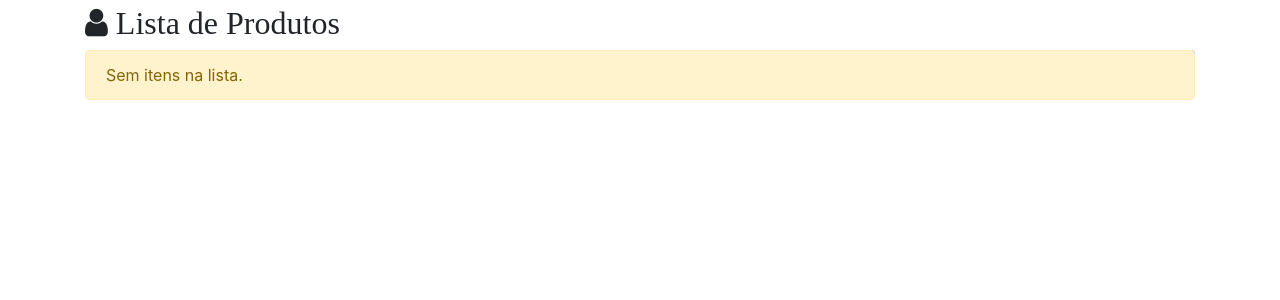
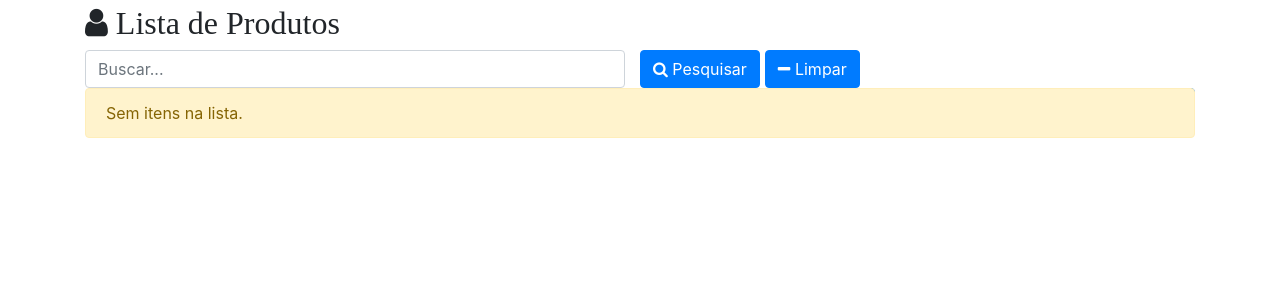
Before and after one commit to silveriomm/django_estoque, a Django app: template projeto/produto/templates/produto_list.html in a window 1280 px wide. Shown: the part 56-356 px from the top of the page. Run offline with Django 3.2, Linux system fonts and the light colour scheme; the template is opened without the code that fills it, so the values that code supplies are empty; some libraries are stand-ins or nearby versions.

Commit message:
adicionado busca em produtos

```diff
--- a/projeto/core/static/js/estoque_entrada.js
+++ b/projeto/core/static/js/estoque_entrada.js
@@ -31,8 +31,7 @@
 
     // Cria um span para mostrar o saldo na tela.
     $('label[for="id_estoque-' + (count) + '-saldo"]').append('<span id="id_estoque-' + (count) + '-saldo-span" class="lead" style="padding-left: 10px;"></span>')
-    // Cria um campo com o estoque inicial.
-    $('label[for="id_estoque-' + (count) + '-saldo"]').append('<input id="id_estoque-' + (count) + '-inicial" class="form-control" type="hidden" />')
+
   });
 
 let estoque
--- a/projeto/produto/templates/produto_list.html
+++ b/projeto/produto/templates/produto_list.html
@@ -8,14 +8,29 @@
 
 <div class="page-header">
     <h2><i class="fa fa-user">  Lista de Produtos</i></h2>
-    <span class="pull-right">
-        <a href="{% url 'produto:produto_add' %}">
-            <button type="button" class="btn btn-primary">
-                <span class="fa fa-plus"></span>Adicionar
-            </button>
-        </a>
-    </span>
 </div>
+<form action="." method="GET">
+        <div class="row">
+            <div class="col-sm-6">
+                <input name="search" class="form-control" type="text" placeholder="Buscar..." value="{{request.GET.search}}">
+            </div>
+                <button type="submit" class="btn btn-primary">
+                    <i class="fa fa-search"></i> Pesquisar
+                </button>
+                <a href="{% url 'produto:produto_list' %}">
+                    <button type="button" class="btn btn-primary" style="margin-left: 5px">
+                        <i class="fa fa-minus"></i> Limpar
+                    </button>
+                </a>
+        </div>
+    </form>
+<span class="pull-right" style="margin-left: 10px">
+    <a href="{% url 'produto:produto_add' %}">
+        <button type="button" class="btn btn-primary">
+            <span class="fa fa-plus"></span> Adicionar
+        </button>
+    </a>
+</span>
 
 {% if object_list %}
 
--- a/projeto/produto/views.py
+++ b/projeto/produto/views.py
@@ -7,6 +7,9 @@
 def produto_list(request):
     template_name = 'produto_list.html'
     objects = Produto.objects.all()
+    search = request.GET.get('search')
+    if search:
+        objects = objects.filter(produto__icontains=search)
     context = {'object_list':objects}
     return render(request, template_name, context)
 
```
